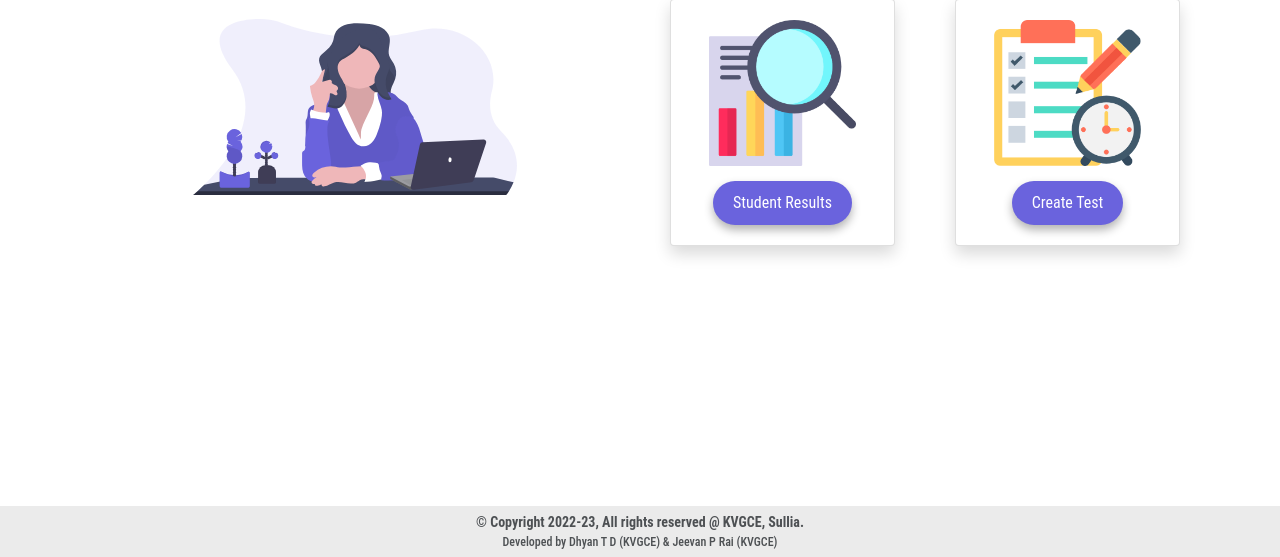
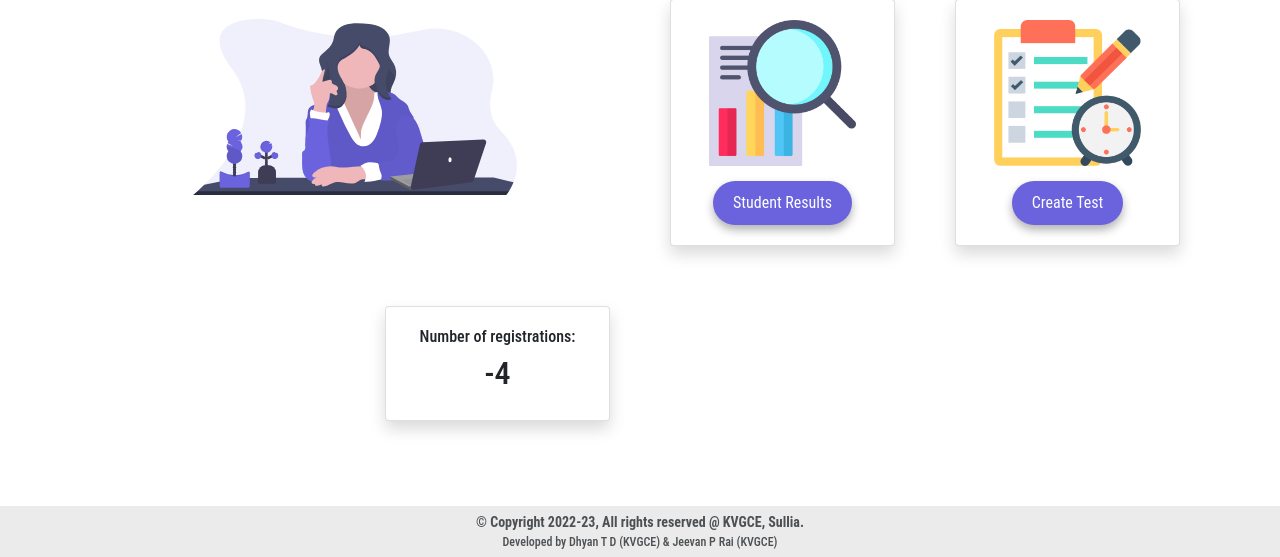
Before and after one commit to DhyanTD/KVGCE-Quiz-Web, a Flask app: page /control-admin in a window 1280 px wide. Shown: the part 243-800 px from the top of the page. Run offline with Flask 3, Linux system fonts and the light colour scheme; a user stored in the database is signed in; data that the repository does not hold is empty; some libraries are stand-ins or nearby versions.

Commit message:
admin dashboard

```diff
--- a/app.py
+++ b/app.py
@@ -726,7 +726,15 @@ def control_singnup():
 @app.route('/control-admin')
 @is_logged
 def control_admin():
-	return render_template('admin.html')
+	cur = mysql.connection.cursor()
+	cur.execute('SELECT count(*) as count FROM users')
+	res = cur.fetchall()
+	mysql.connection.commit()
+	cur.close()
+	# cnt = res['count']
+	count = res[0]['count']-4
+	print(count)
+	return render_template('admin.html', count=count)
 
 # import camera
 
@@ -769,5 +777,5 @@ def tempreg():
 	return render_template('tempreg.html')
 
 if __name__ == '__main__':
-    app.run(debug=True, host="0.0.0.0")
+    app.run(debug=True)
     # app.run(debug=True)
--- a/templates/admin.html
+++ b/templates/admin.html
@@ -44,6 +44,16 @@
 				</div>
 			</div>
 	   </div>
+	<div class="col-3 box boxy" style="margin-left: 25%;">
+		<div class="card shadow">
+			<div class="card-body" style="text-align: center;">
+				<h6>Number of registrations: </h6>
+				<!-- <img src="static/notepad.png" alt="" width="100px">
+				<center><a href="/create-test" class="btn btn-primary mybtn rev">Create Test</a></center> -->
+				<h2>{{ count }}</h2>
+			</div>
+		</div>
+	</div>
 
  </div>
 {% endblock %}
```
